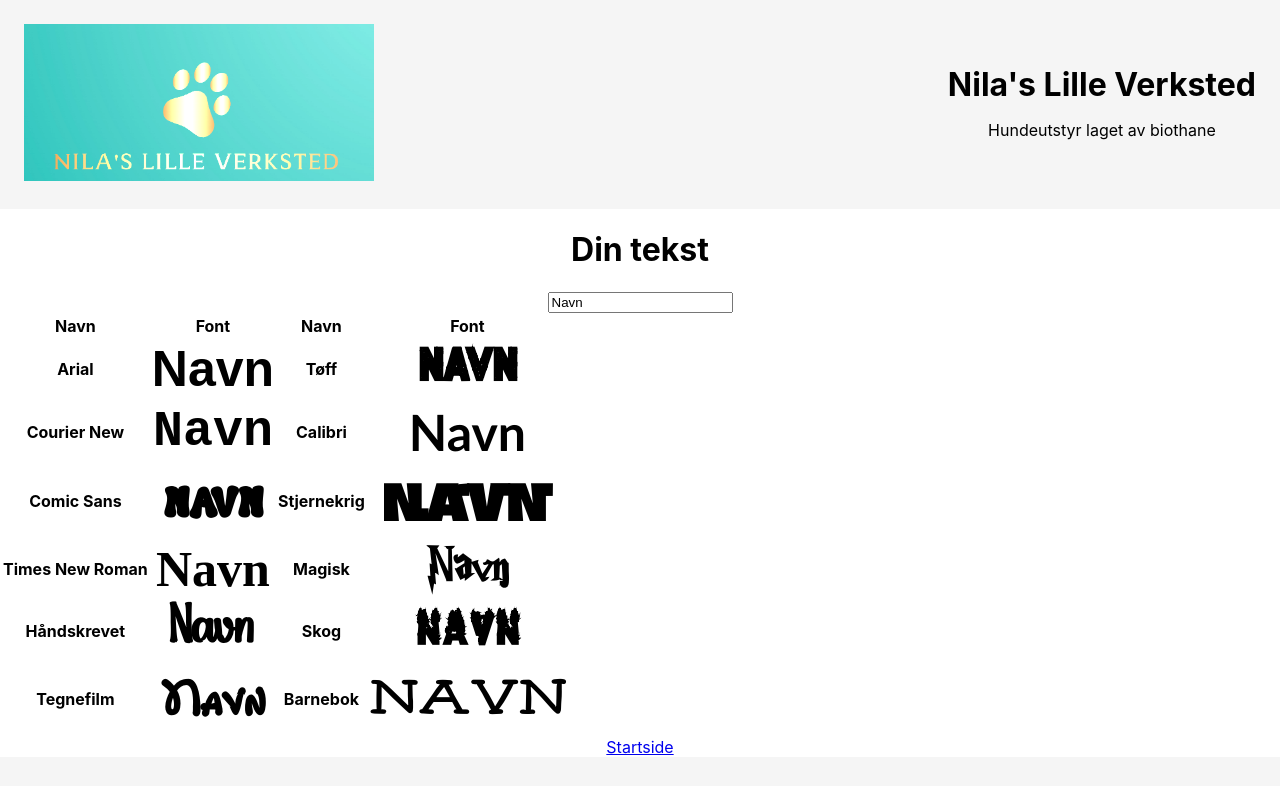
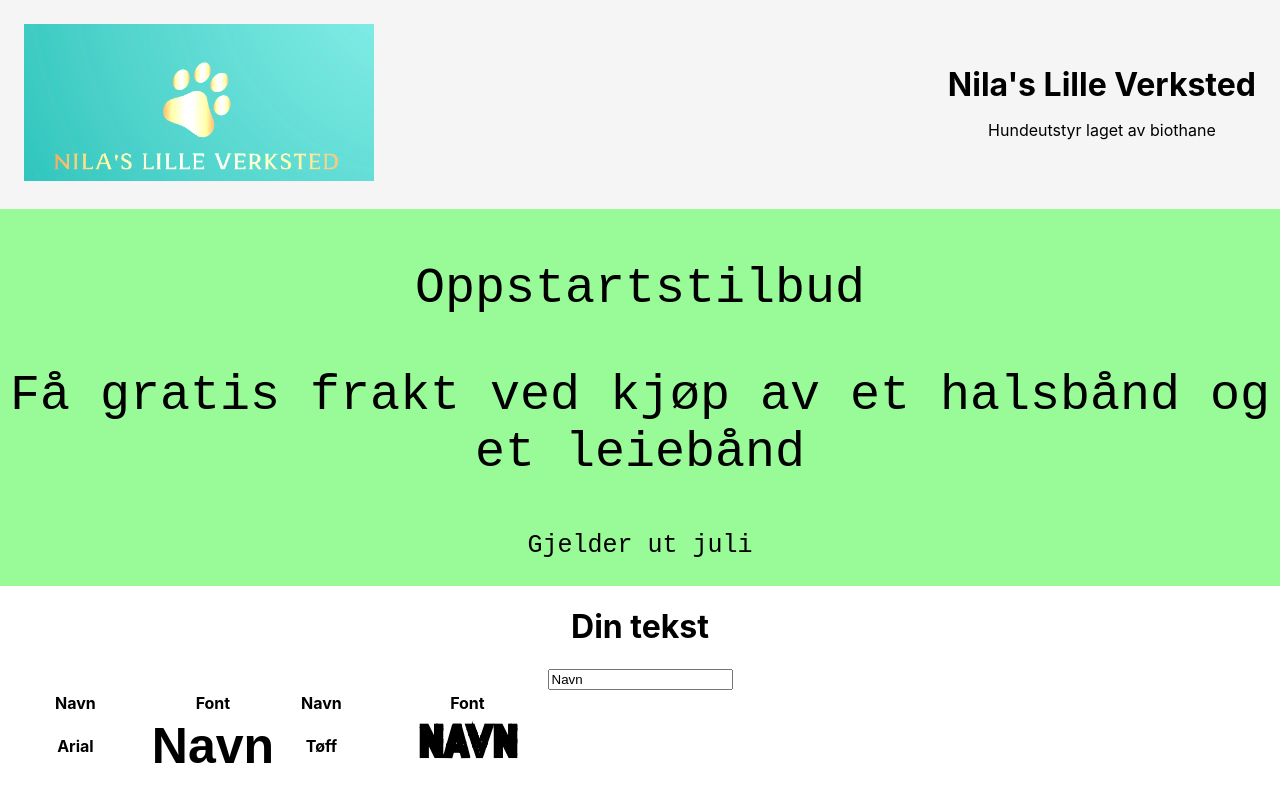
Before and after one commit to raily2595/enkeltbutikknettside, a React (Create React App) app: page /font in a window 1280 px wide. Shown: the top 786 px of the page. Built offline with nearby package versions, Linux system fonts and the light colour scheme.

Commit message:
legge til banner

```diff
--- a/src/App.css
+++ b/src/App.css
@@ -11,6 +11,11 @@ header {
   display: flex;
   align-items: center;
   justify-content: space-between;
+}
+
+.banner-content {
+  background-color: palegreen;
+  padding: 1px;
 }
 
 .logo img {
@@ -43,6 +48,27 @@ main {
   padding: 12px;
   width: 30%;
   background-color: whitesmoke;
+  transition: transform 0.8s;
+}
+
+.card.flipped {
+  transform: rotateY(180deg);
+}
+
+.front,
+.back {
+  position: absolute;
+  width: 100%;
+  height: 100%;
+  backface-visibility: hidden;
+  display: flex;
+  flex-direction: column;
+  align-items: center;
+  justify-content: center;
+}
+
+.front {
+  z-index: 2;
 }
 
 @media (max-width: 2300px) {
--- a/src/App.js
+++ b/src/App.js
@@ -8,6 +8,7 @@ import './App.css';
 import 'react-responsive-carousel/lib/styles/carousel.min.css';
 import './fonts.css';
 import Font from "./components/Font";
+import Banner from "./components/Banner";
 
 
 function App() {
@@ -15,6 +16,7 @@ function App() {
         <Router>
             <div className="App">
                 <Header />
+                <Banner />
                 <Routes>
                     <Route path="/" element={<MainContent />} />
                     <Route path="/fargekart" element={<Fargekart />} />
--- /dev/null
+++ b/src/components/Banner.js
@@ -0,0 +1,14 @@
+import strings from '../strings.json';
+const Banner = () => {
+    return (
+        <banner>
+            <div className="banner-content">
+                <p style={{ fontFamily: 'Courier New', fontSize: '50px' }}>{strings.bannertekst1}</p>
+                <p style={{ fontFamily: 'Courier New', fontSize: '50px' }}>{strings.bannertekst2}</p>
+                <p style={{ fontFamily: 'Courier New', fontSize: '25px' }}>{strings.bannertekst3}</p>
+            </div>
+        </banner>
+    );
+};
+
+export default Banner;
--- a/src/strings.json
+++ b/src/strings.json
@@ -9,7 +9,7 @@
   "hanefottekst": "D-ring med to bånd slik at man kan gå med to hunder i samme bånd.",
   "halsband": "Regulerbart Halsbånd",
   "halsbandtekst": "Halsbånd med D-ring og klips. Godkjent i Rallylydighet.",
-  "fargetekst": " Kan fåes enfarget eller tofarget.",
+  "fargetekst": " Kan fåes ensfarget eller tofarget.",
   "lengdetekst": " Lengden velges selv.",
   "prisinfoband": "Pris: 200kr + 50kr per meter",
   "prisinfohalsband": "Pris: 300kr",
@@ -17,10 +17,13 @@
   "beskrivelse": "Hundeutstyr laget av biothane",
   "navn": "Nila's Lille Verksted",
   "info": "Informasjon",
-  "infotext1": "Jeg har anskaffe vinyl og biothane i flere farger ved forespørsel. ",
-  "infotext2": "Betalingen foregår via faktura. Produktet produseres etter betalt faktura. ",
+  "infotext1": "Jeg kan anskaffe vinyl og biothane i flere farger ved forespørsel. ",
+  "infotext2": "Betalingen foregår via faktura på mail eller vipps. Produktet lages etter fullført betaling. ",
   "infotext3": "1-2 uker leveringstid, hvis materialene er på lager. ",
   "infotext4": "Biothane er en syntetisk reim som er kjent for sin holdbarhet, allsidighet og værbestandighet. Biothane er laget av polyester med et beskyttende lag av termoplastisk polyuretan (TPU). Den er vannavstøtende, UV-bestandig og tåler kjemikalier og smuss. Biothane er lett å rengjøre og kommer i ulike farger og bredder. Det er et dyrevennlig alternativ til ekte skinn.",
   "bestillknapp": "Bestillingsskjema",
-  "footertekst": "Er det noe du lurer på eller ønsker noe annet enn det du ser på nettsiden, så ikke nøl med å sende en mail til kontakt@nilaslilleverksted.no"
+  "footertekst": "Er det noe du lurer på eller ønsker noe annet enn det du ser på nettsiden, så ikke nøl med å sende en mail til kontakt@nilaslilleverksted.no",
+  "bannertekst1": "Oppstartstilbud",
+  "bannertekst2": "Få gratis frakt ved kjøp av et halsbånd og et leiebånd",
+  "bannertekst3": "Gjelder ut juli"
 }
```
Also changed, not shown: public/oppstartstilbud.png (added).
